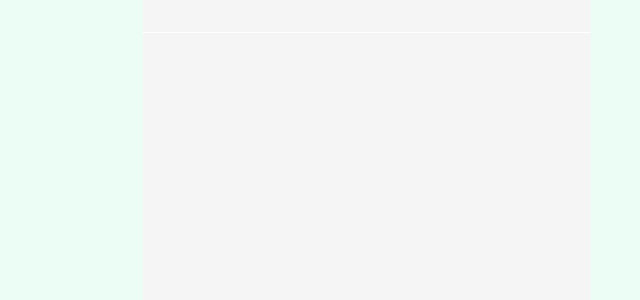
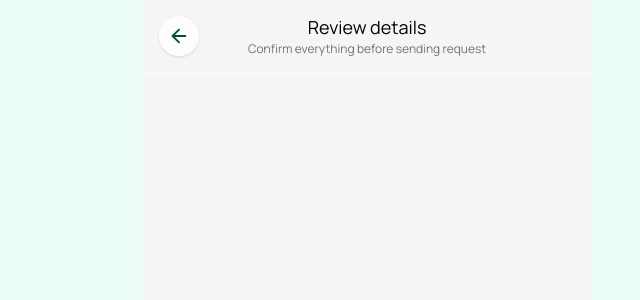
Before and after one commit to Rahil69/Split-website, a React (Vite) app: page / in a window 1280 px wide. Both pictures are taken after a click on the button "Review split". Shown: the top 300 px of the page, without its empty margins (273-913 px from the left). Built offline with nearby package versions, Linux system fonts and the light colour scheme.

Commit message:
Review page updates

```diff
--- a/src/pages/ReviewSplit.jsx
+++ b/src/pages/ReviewSplit.jsx
@@ -3,7 +3,19 @@ import { ArrowLeft } from "lucide-react";
 const ReviewSplit = () => {
   return (
     <div className="min-h-screen bg-neutral-100 px-4 pt-24 text-black">
-      <header className="fixed left-1/2 top-0 z-20 w-full max-w-md -translate-x-1/2 border-b border-white/80 bg-neutral-100/85 px-4 py-4 backdrop-blur-xl"></header>
+      <header className="fixed left-1/2 top-0 z-20 w-full max-w-md -translate-x-1/2 border-b border-white/80 bg-neutral-100/85 px-4 py-4 backdrop-blur-xl">
+        <div className="relative flex items-center justify-center">
+          <button className="absolute left-0 flex h-10 w-10 items-center justify-center rounded-full bg-white/70 text-emerald-900 shadow-sm hover:cursor-pointer">
+            <ArrowLeft size={22} />
+          </button>
+          <div className="text-center">
+            <p className="text-lg font leading-tight">Review details</p>
+            <p className="mt-0.5 text-xs text-neutral-500">
+              Confirm everything before sending request
+            </p>
+          </div>
+        </div>
+      </header>
     </div>
   );
 };
```
